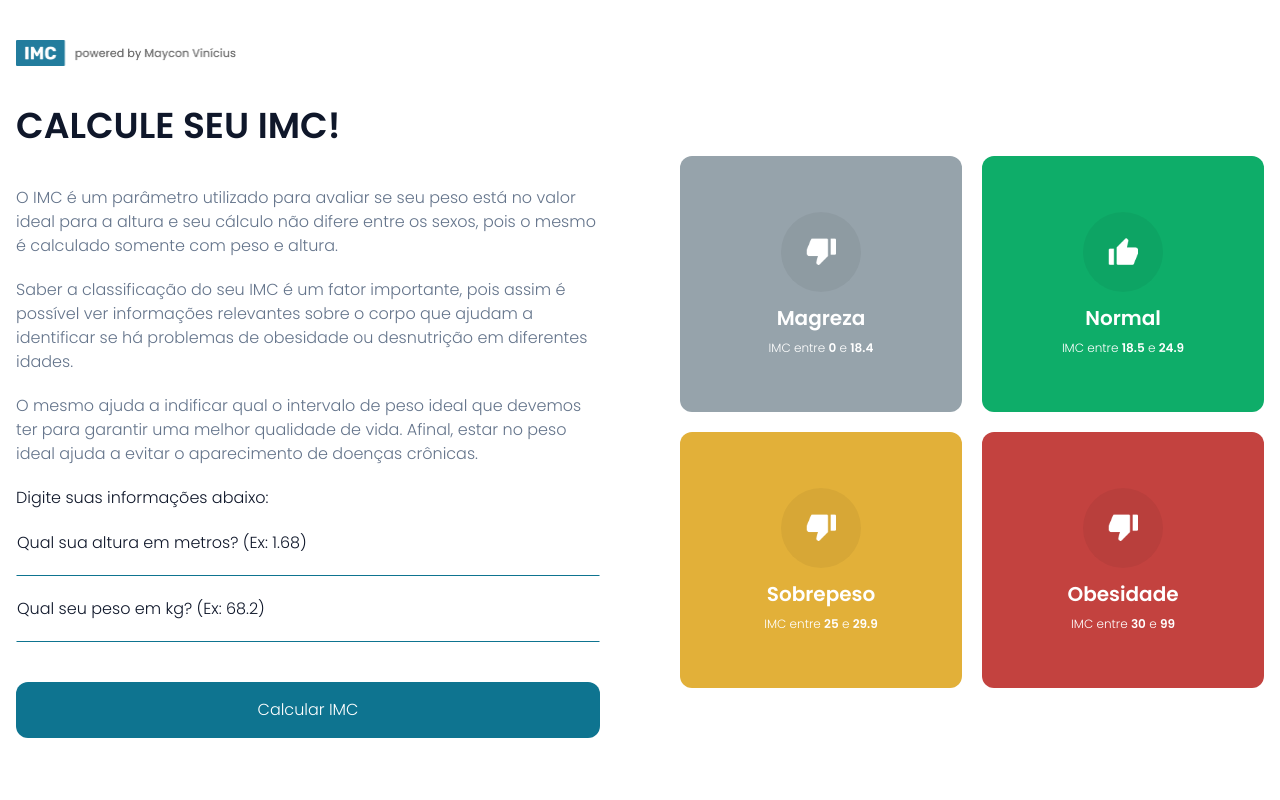
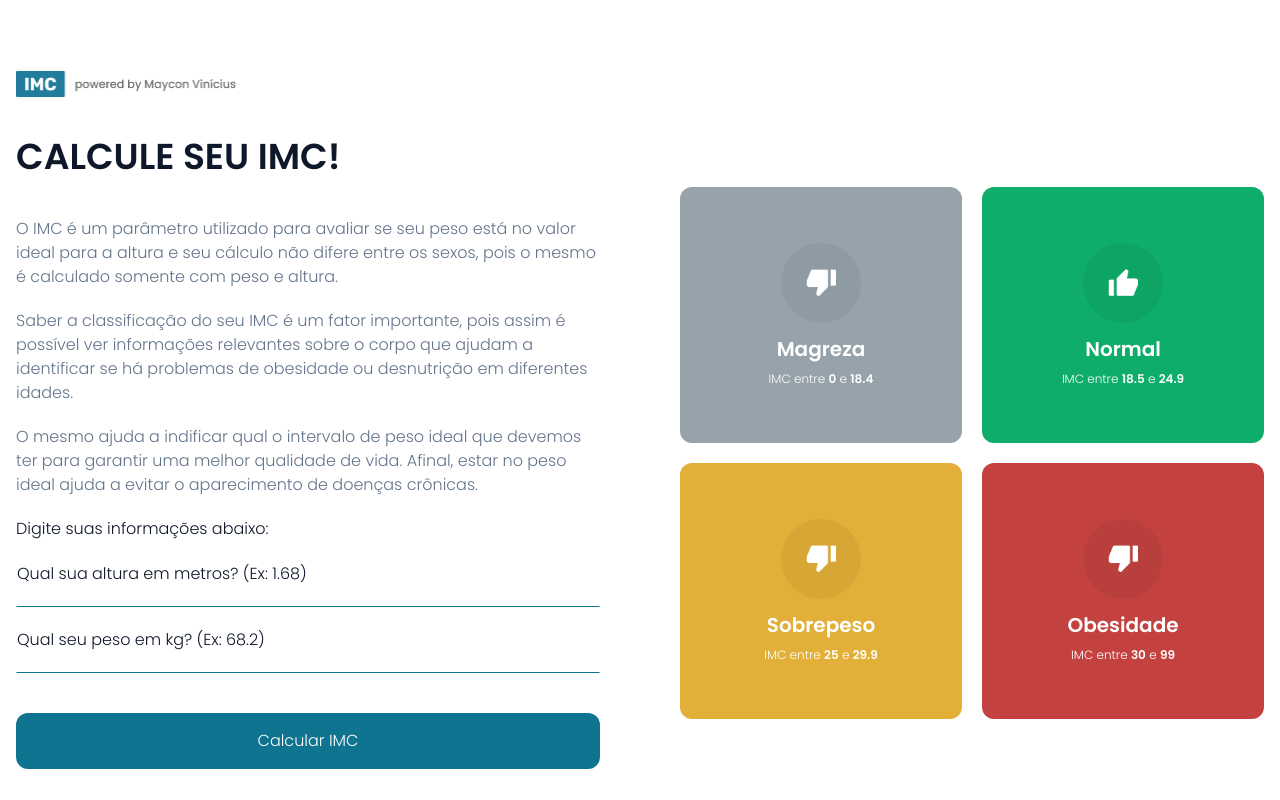
Before and after one commit to mayconviniciusdev/bmi-calculator, a Next.js app: page / in a window 1280 px wide. Built offline with nearby package versions, Linux system fonts and the light colour scheme.

Commit message:
Centering application on the screen

```diff
--- a/src/app/page.tsx
+++ b/src/app/page.tsx
@@ -4,10 +4,11 @@ import { CalculatorApplication } from "@/components/calculator";
 
 const Page = () => {
   return (
-    <div className="container mx-auto px-4">
+    <div className="container flex flex-col justify-center m-auto px-4 lg:h-screen">
       <Header/>
 
       <div className="flex-col lg:flex lg:flex-row ">
+
         <CalculatorApplication/>
       </div>
     </div>
```
